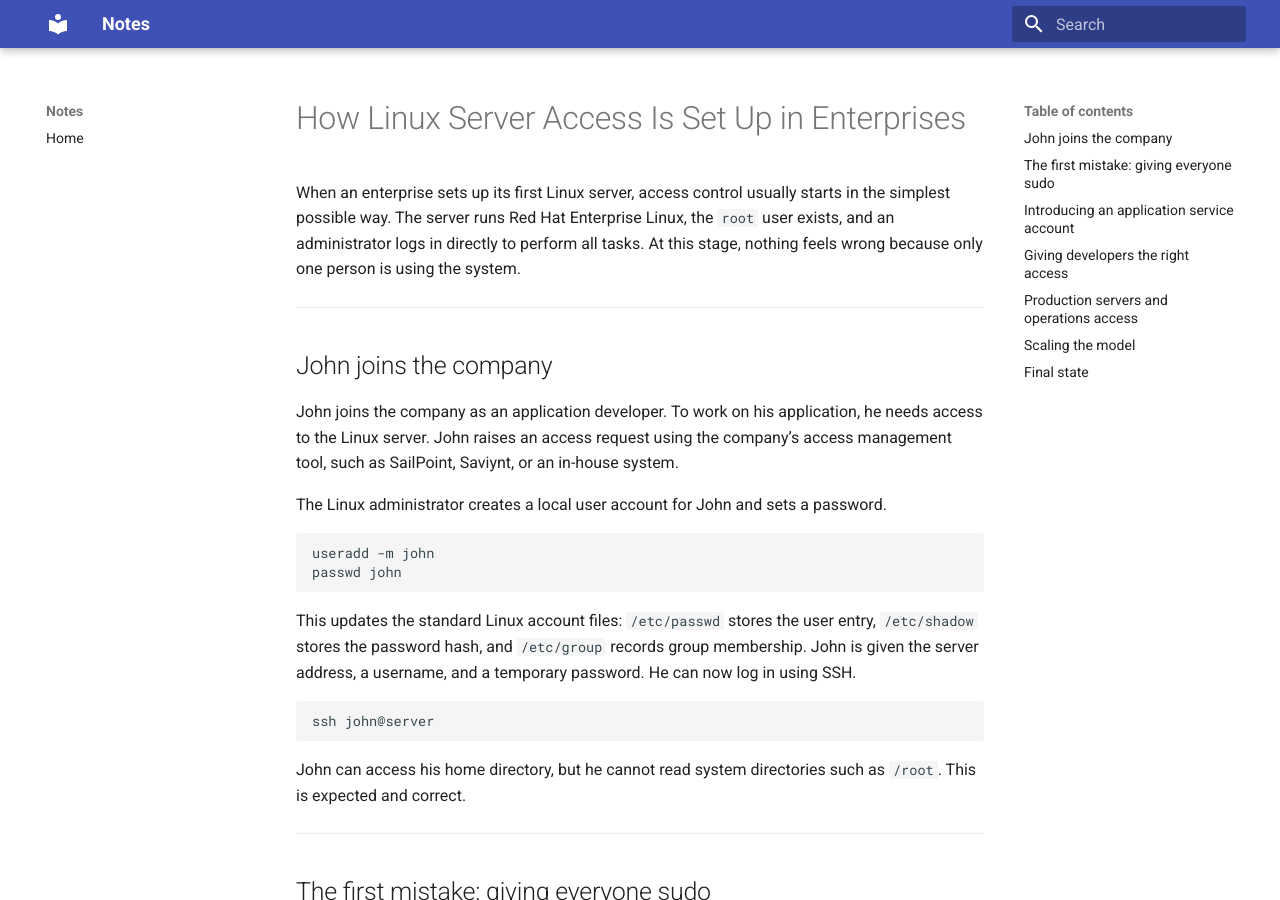
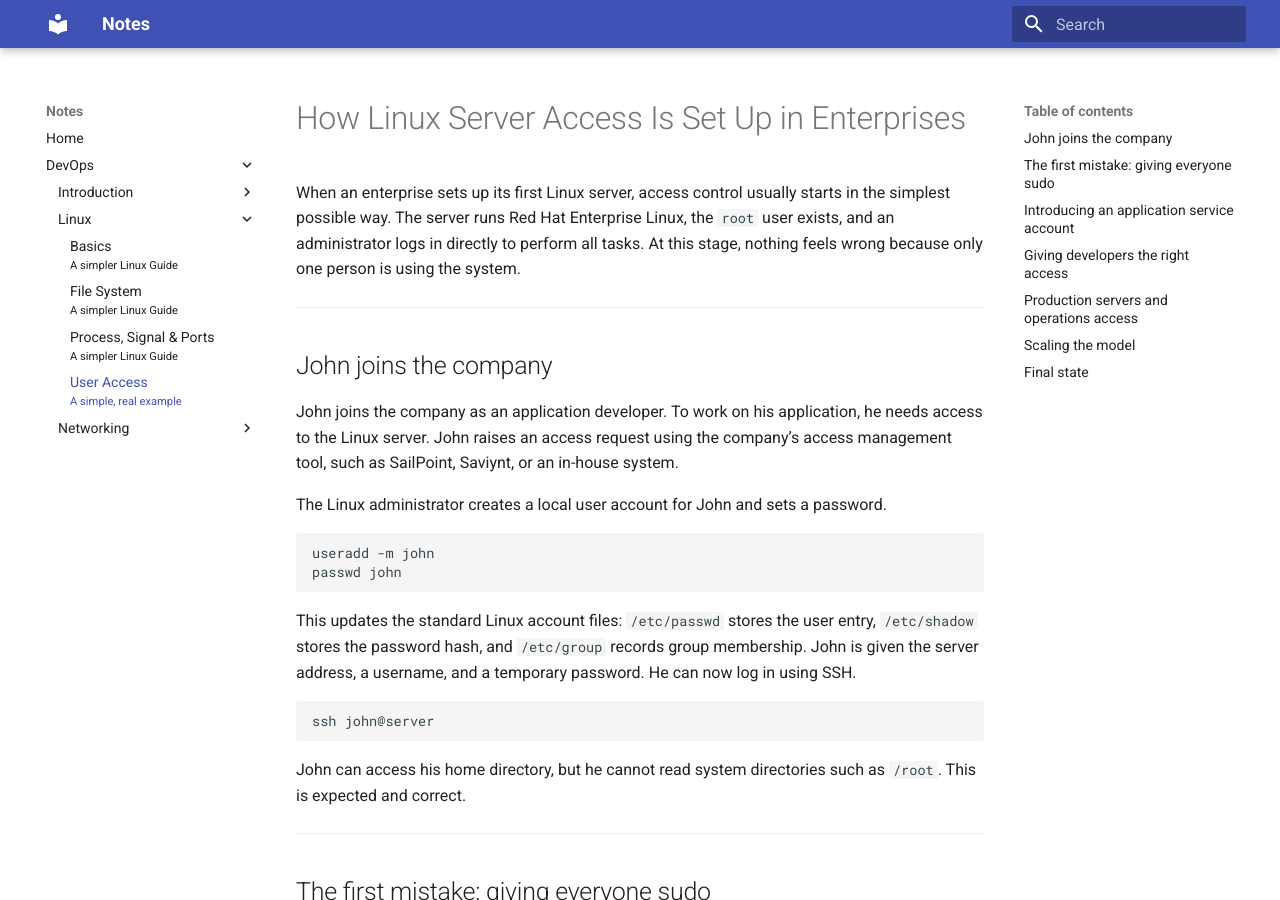
Before and after one commit to anubhab-codes/documentation, an MkDocs documentation site: the page built from docs/devops/linux/user-access-in-linux-servers.md, in a window 1280 px wide and 900 px high. Built offline with MkDocs 1.6.1 and Material for MkDocs 9.7.7, drawn with Linux system fonts in a browser that asks for light colours.

Commit message:
Update mkdocs.yml

```diff
--- a/mkdocs.yml
+++ b/mkdocs.yml
@@ -4,3 +4,14 @@ theme:
 
 nav:
   - Home: index.md
+  - DevOps:
+      - Introduction:
+          - Overview: devops/introduction/overview.md
+      - Linux:
+          - Basics: devops/linux/linux-commands.md
+          - File System: devops/linux/linux-filesystem.md
+          - Process, Signal & Ports: devops/linux/linux-process-signal-ports.md
+          - User Access: devops/linux/user-access-in-linux-servers.md
+      - Networking:
+          - Basics: devops/networking/basics.md
+          - Troubleshooting: devops/networking/troubleshooting.md
```
